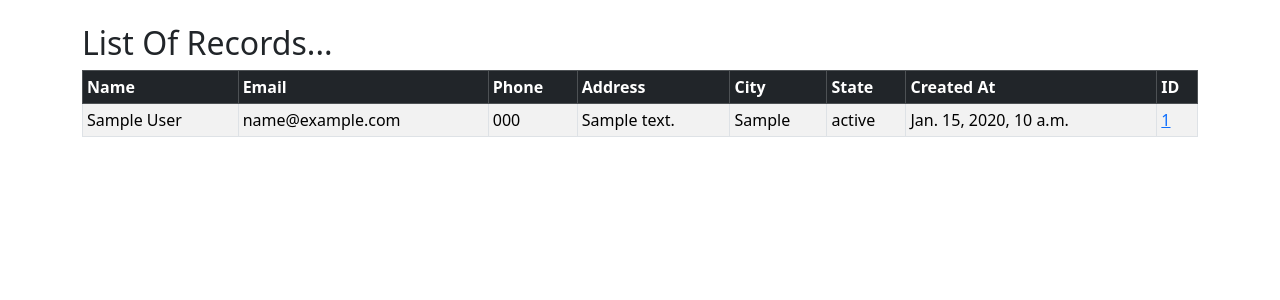
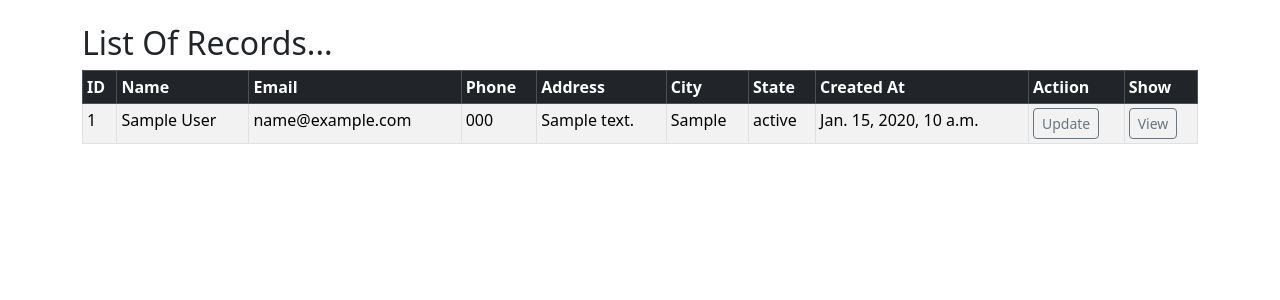
Before and after one commit to abdullahiMoha/Django-CRM, a Django app: page / in a window 1280 px wide. Shown: the part 56-356 px from the top of the page. Run offline with Django 4.2, Linux system fonts and the light colour scheme; a user stored in the database is signed in; tables that the repository leaves empty hold one stand-in row (values such as "Sample post").

Commit message:
the last

```diff
--- a/website/templates/home.html
+++ b/website/templates/home.html
@@ -3,6 +3,7 @@
 <table class="table table-striped table-hover table-bordered table-sm">
   <thead class="table-dark">
     <tr>
+      <th scope="col">ID</th>
       <th scope="col">Name</th>
       <th scope="col">Email</th>
       <th scope="col">Phone</th>
@@ -10,12 +11,14 @@
       <th scope="col">City</th>
       <th scope="col">State</th>
       <th scope="col">Created At</th>
-      <th scope="col">ID</th>
+      <th scope="col">Actiion</th>
+      <th scope="col">Show</th>
     </tr>
   </thead>
   <tbody>
     {% if records %} {% for record in records %}
     <tr>
+      <td>{{record.id}}</td>
       <td>{{record.first_name}} {{record.last_name}}</td>
       <td>{{record.email}}</td>
       <td>{{record.phone}}</td>
@@ -23,7 +26,20 @@
       <td>{{record.city}}</td>
       <td>{{record.state}}</td>
       <td>{{record.created_at}}</td>
-      <td><a href="{% url 'record' record.id %}">{{record.id}}</a></td>
+      <td>
+        <a
+          href="{% url 'update_record' record.id %}"
+          class="btn btn-outline-secondary btn-sm"
+          >Update</a
+        >
+      </td>
+      <td>
+        <a
+          href="{% url 'record' record.id %}"
+          class="btn btn-outline-secondary btn-sm"
+          >View</a
+        >
+      </td>
     </tr>
     {%endfor %} {% endif %}
   </tbody>
--- a/website/templates/navbar.html
+++ b/website/templates/navbar.html
@@ -22,10 +22,9 @@
           <a class="nav-link" href="{% url 'logout' %}">Logout</a>
         </li>
         {% else %}
-        <li class="nav-item d-flex">
+        <li class="nav-item d-flex ml-auto">
           <a class="nav-link" href="{% url 'register' %}">Sign Up</a>
         </li>
-
         {% endif %}
       </ul>
     </div>
--- a/website/templates/record.html
+++ b/website/templates/record.html
@@ -1,5 +1,7 @@
 {% extends "base.html" %} {% block content %}
-
+<div class="col-md-6 offset-md-3">
+<h3 class="display-5">Showing Single Record..</h3>
+<br/>
 <div class="card">
   <div class="card-header card-title">
     <h5 class="card-title">User Information</h5>
@@ -26,4 +28,6 @@
 <a href="{% url 'delete_record' user_record.id %}" class="btn btn-danger"
   >Delete</a
 >
+</form>
+</div>
 {% endblock %}
```
